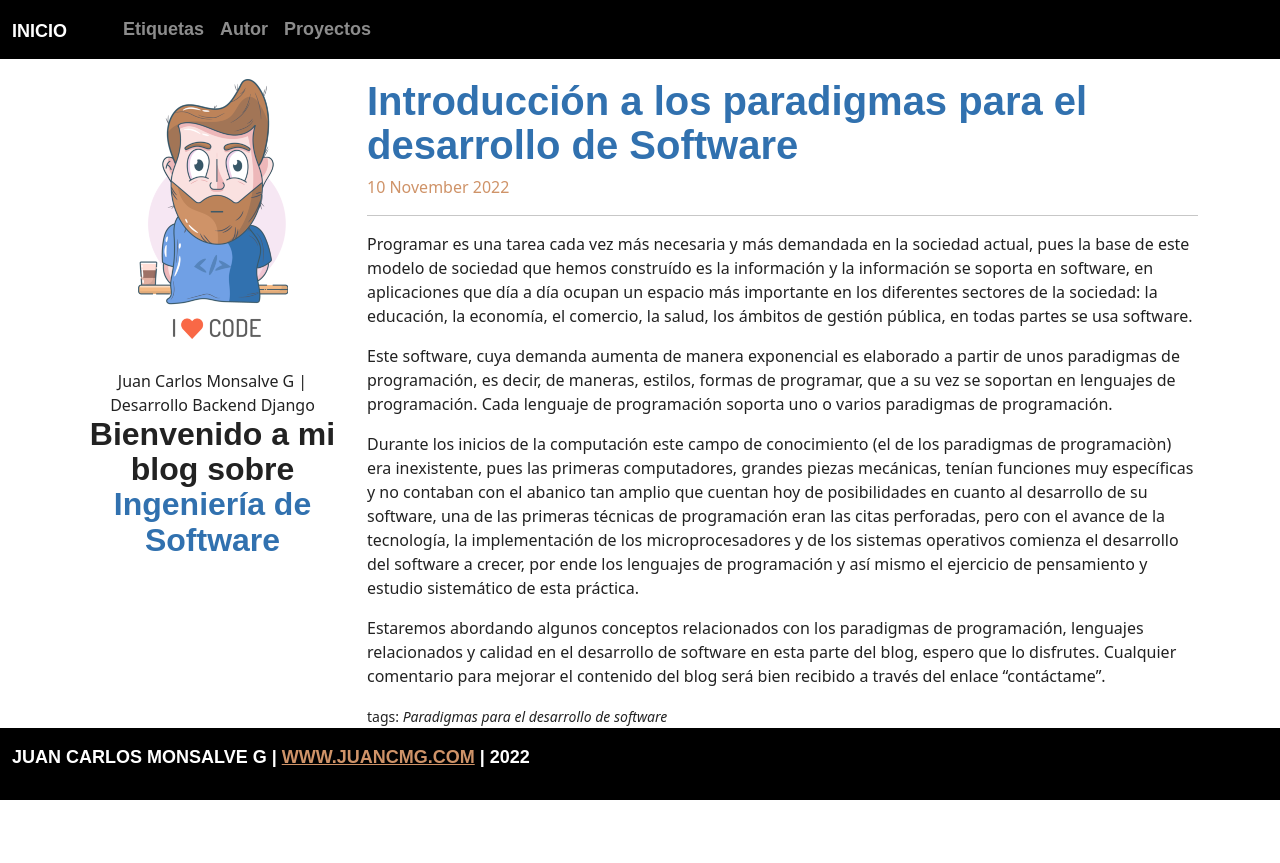
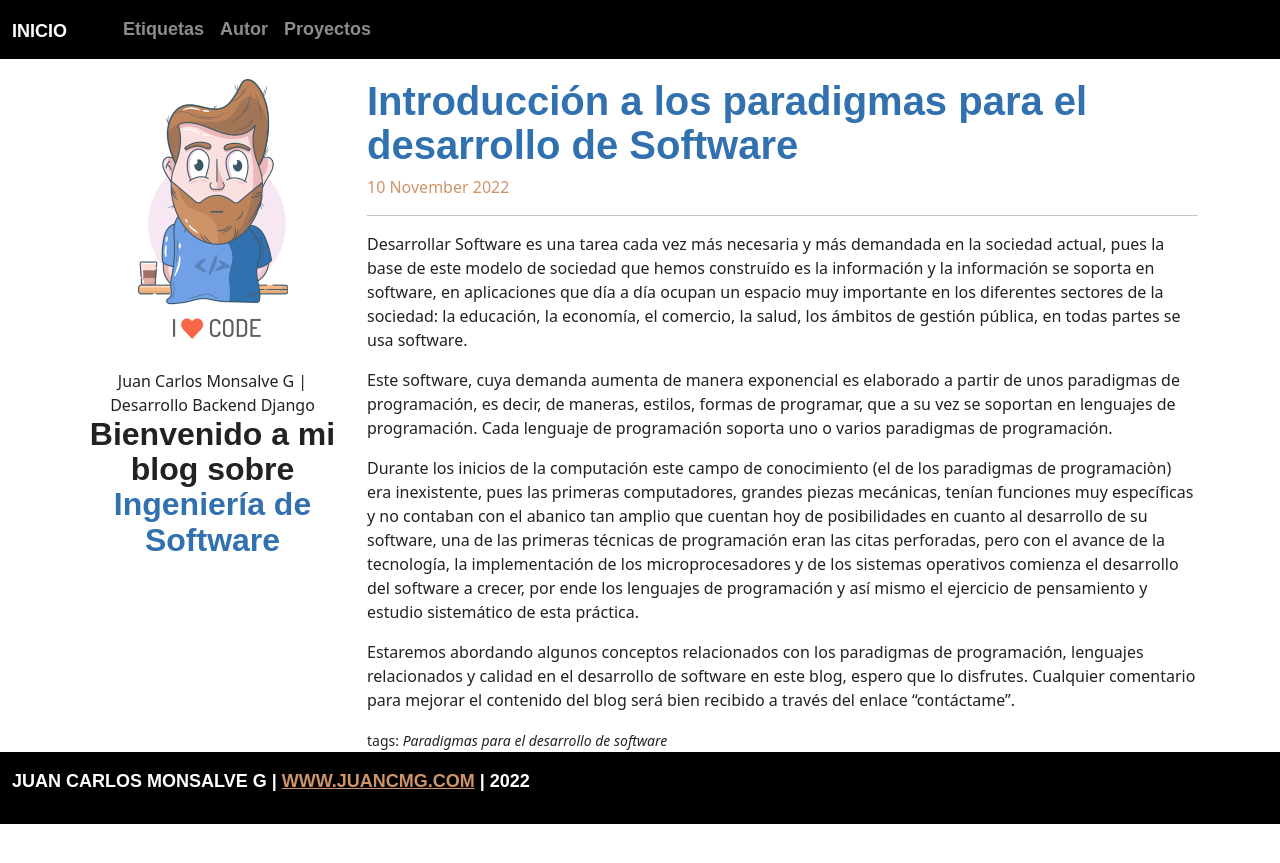
Before and after one commit to jcmonsalveg/jcmonsalveg.github.io, a Jekyll site: the page built from _posts/2022-11-10-introduccion-paradigmas.md, in a window 1280 px wide. Shown: the top 863 px of the page. Built offline with Jekyll 4.4.1, drawn with Linux system fonts in a browser that asks for light colours; some web fonts are replaced.

Commit message:
Paradigmas

```diff
--- a/_posts/2022-11-10-introduccion-paradigmas.md
+++ b/_posts/2022-11-10-introduccion-paradigmas.md
@@ -3,10 +3,10 @@ layout: post
 title: Introducción a los paradigmas para el desarrollo de Software
 tags: ["Paradigmas para el desarrollo de software"]
 ---
-Programar es una tarea cada vez más necesaria y más demandada en la sociedad actual, pues la base de este modelo de sociedad que hemos construído es la información y la información se soporta en software, en aplicaciones que día a día ocupan un espacio más importante en los diferentes sectores de la sociedad: la educación, la economía, el comercio, la salud, los ámbitos de gestión pública, en todas partes se usa software.
+Desarrollar Software es una tarea cada vez más necesaria y más demandada en la sociedad actual, pues la base de este modelo de sociedad que hemos construído es la información y la información se soporta en software, en aplicaciones que día a día ocupan un espacio muy importante en los diferentes sectores de la sociedad: la educación, la economía, el comercio, la salud, los ámbitos de gestión pública, en todas partes se usa software.
 
 Este software, cuya demanda aumenta de manera exponencial es elaborado a partir de unos paradigmas de programación, es decir, de maneras, estilos, formas de programar, que a su vez se soportan en lenguajes de programación. Cada lenguaje de programación soporta uno o varios paradigmas de programación.
 
 Durante los inicios de la computación este campo de conocimiento (el de los paradigmas de programaciòn) era inexistente, pues las primeras computadores, grandes piezas mecánicas, tenían funciones muy específicas y no contaban con el abanico tan amplio que cuentan hoy de posibilidades en cuanto al desarrollo de su software, una de las primeras técnicas de programación eran las citas perforadas, pero con el avance de la tecnología, la implementación de los microprocesadores y de los sistemas operativos comienza el desarrollo del software a crecer, por ende los lenguajes de programación y así mismo el ejercicio de pensamiento y estudio sistemático de esta práctica.
 
-Estaremos abordando algunos conceptos relacionados con los paradigmas de programación, lenguajes relacionados y calidad en el desarrollo de software en esta parte del blog, espero que lo disfrutes. Cualquier comentario para mejorar el contenido del blog será bien recibido a través del enlace "contáctame".
+Estaremos abordando algunos conceptos relacionados con los paradigmas de programación, lenguajes relacionados y calidad en el desarrollo de software en este blog, espero que lo disfrutes. Cualquier comentario para mejorar el contenido del blog será bien recibido a través del enlace "contáctame".
```
